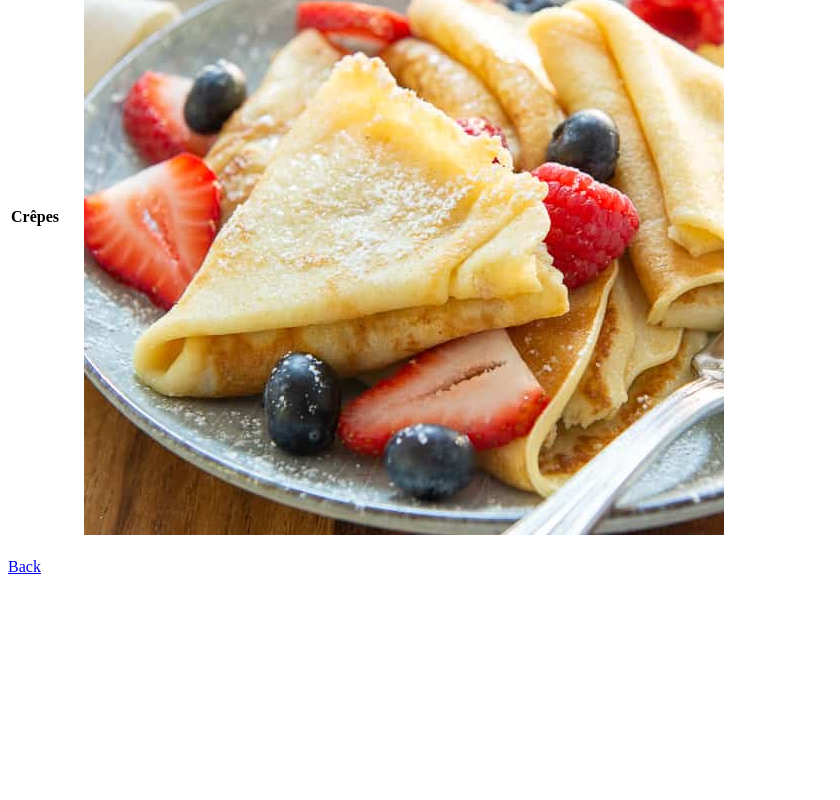
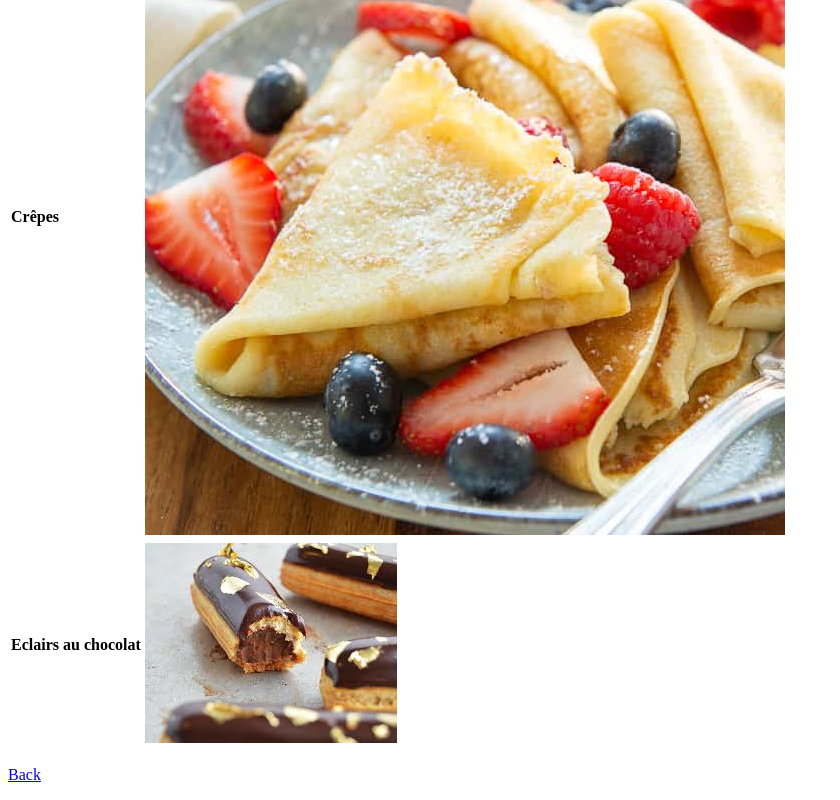
Before and after one commit to clements-dev/clements-dev.github.io, a plain HTML site: page recipes.html in a window 1280 px wide. Shown: the part 568-1368 px from the top of the page, without its empty margins (0-840 px from the left). Before the commit the page ends 1160 px from the top, so only its background shows below. Drawn offline with Linux system fonts and the light colour scheme.

Commit message:
Add new recipe

```diff
--- a/recipes.html
+++ b/recipes.html
@@ -22,6 +22,10 @@
             <td><strong>Crêpes</strong></td>
             <td><img src="crepes.jpg"></td>
         </tr>
+        <tr>
+            <td><strong>Eclairs au chocolat</strong></td>
+            <td><img src="eclairs.jpg"></td>
+        </tr>
         </table>
 
         <p><a href="index.html">Back</a></p>
```
Also changed, not shown: eclairs.jpg (added).
